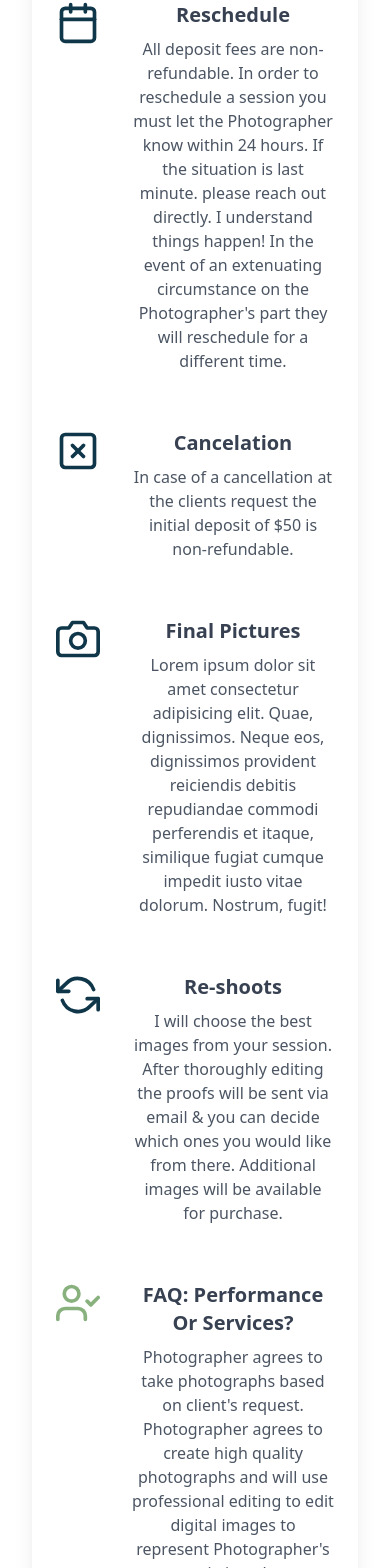
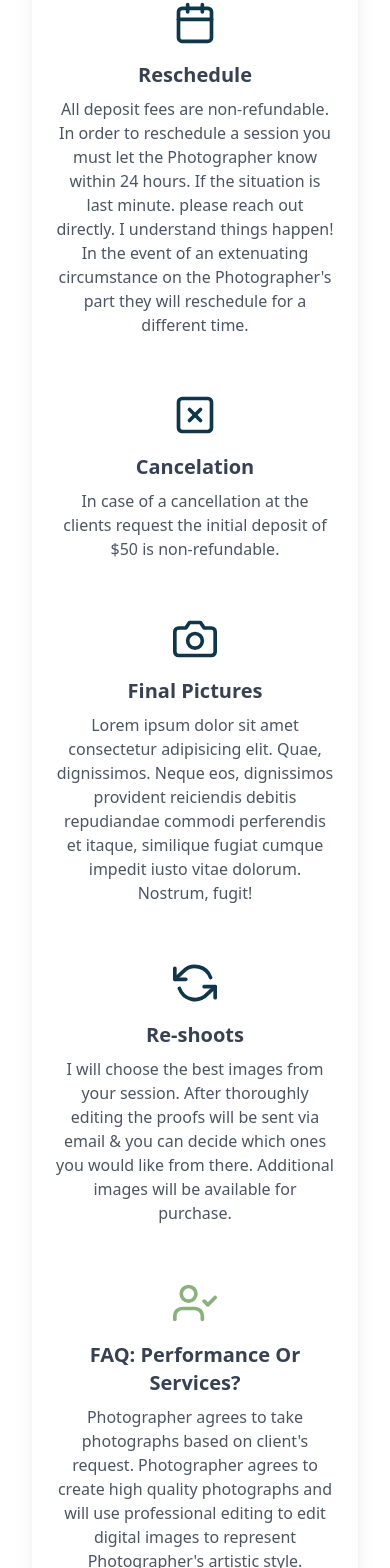
Before and after one commit to Clos01/glena-photogrpahy-, a React (Create React App) app in the folder Client/: page /Polices in a window 390 px wide. Shown: the part 415-1983 px from the top of the page. Built offline with nearby package versions, Linux system fonts and the light colour scheme.

Commit message:
fixed the polices on mobile so the svg goes in the middle

```diff
--- a/Client/src/pages/Polices.jsx
+++ b/Client/src/pages/Polices.jsx
@@ -29,8 +29,8 @@
             Here are some of the frequently asked questions
           </h2>
           <div className="grid grid-cols-1 md:grid-cols-2 gap-4 xl:gap-12 px-2 xl:px-12 mt-4 text-center">
-            <div className="flex space-x-8 mt-8">
-              <div className="App">
+          <div className="flex flex-col md:flex-row space-y-4 md:space-y-0 md:space-x-8 mt-8">
+  <div className="App self-center md:self-auto">
                 <ReactSVG src={Calendar} />
               </div>
               <div>
@@ -46,8 +46,8 @@
               </div>
             </div>
 
-            <div className="flex space-x-8 mt-8">
-              <div className="App">
+            <div className="flex flex-col md:flex-row space-y-4 md:space-y-0 md:space-x-8 mt-8">
+  <div className="App self-center md:self-auto">
                 <ReactSVG src={xsquare} />
               </div>
               <div>
@@ -59,8 +59,8 @@
               </div>
             </div>
 
-            <div className="flex space-x-8 mt-8">
-              <div className="App">
+            <div className="flex flex-col md:flex-row space-y-4 md:space-y-0 md:space-x-8 mt-8">
+  <div className="App self-center md:self-auto">
                 <ReactSVG src={camera} />
               </div>
               <div>
@@ -76,8 +76,8 @@
               </div>
             </div>
 
-            <div className="flex space-x-8 mt-8">
-              <div className="App">
+            <div className="flex flex-col md:flex-row space-y-4 md:space-y-0 md:space-x-8 mt-8">
+  <div className="App self-center md:self-auto">
                 <ReactSVG src={Refresh} />
               </div>
               <div>
@@ -91,9 +91,9 @@
               </div>
             </div>
 
-            <div className="flex space-x-8 mt-8">
-              <div>
-                <div className="App">
+            <div className="flex flex-col md:flex-row space-y-4 md:space-y-0 md:space-x-8 mt-8">
+  <div className="App self-center md:self-auto">
+                <div className="">
                   <ReactSVG src={Service} />
                 </div>
               </div>
@@ -112,9 +112,9 @@
               </div>
             </div>
 
-            <div className="flex space-x-8 mt-8">
-              <div>
-                <div className="App">
+            <div className="flex flex-col md:flex-row space-y-4 md:space-y-0 md:space-x-8 mt-8">
+  <div className="App self-center md:self-auto">
+                <div className="">
                   <ReactSVG src={Bookmark} />
                 </div>
               </div>
@@ -132,8 +132,8 @@
               </div>
             </div>
 
-            <div className="flex space-x-8 mt-8">
-              <div className="App">
+            <div className="flex flex-col md:flex-row space-y-4 md:space-y-0 md:space-x-8 mt-8">
+  <div className="App self-center md:self-auto">
                 <ReactSVG src={CreditCard} />
               </div>
               <div>
@@ -153,8 +153,8 @@
               </div>
             </div>
 
-            <div className="flex space-x-8 mt-8">
-              <div className="App">
+            <div className="flex flex-col md:flex-row space-y-4 md:space-y-0 md:space-x-8 mt-8">
+  <div className="App self-center md:self-auto">
                 <ReactSVG src={DollaSign} />
               </div>
               <div className="text-center">
```
